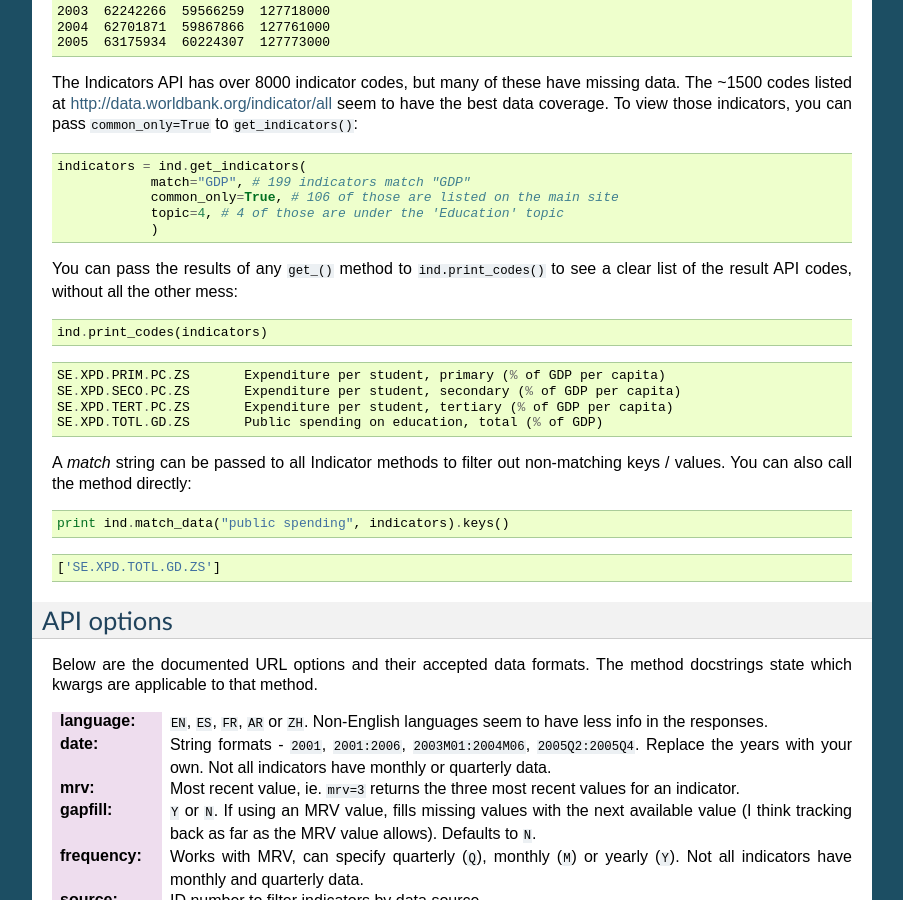
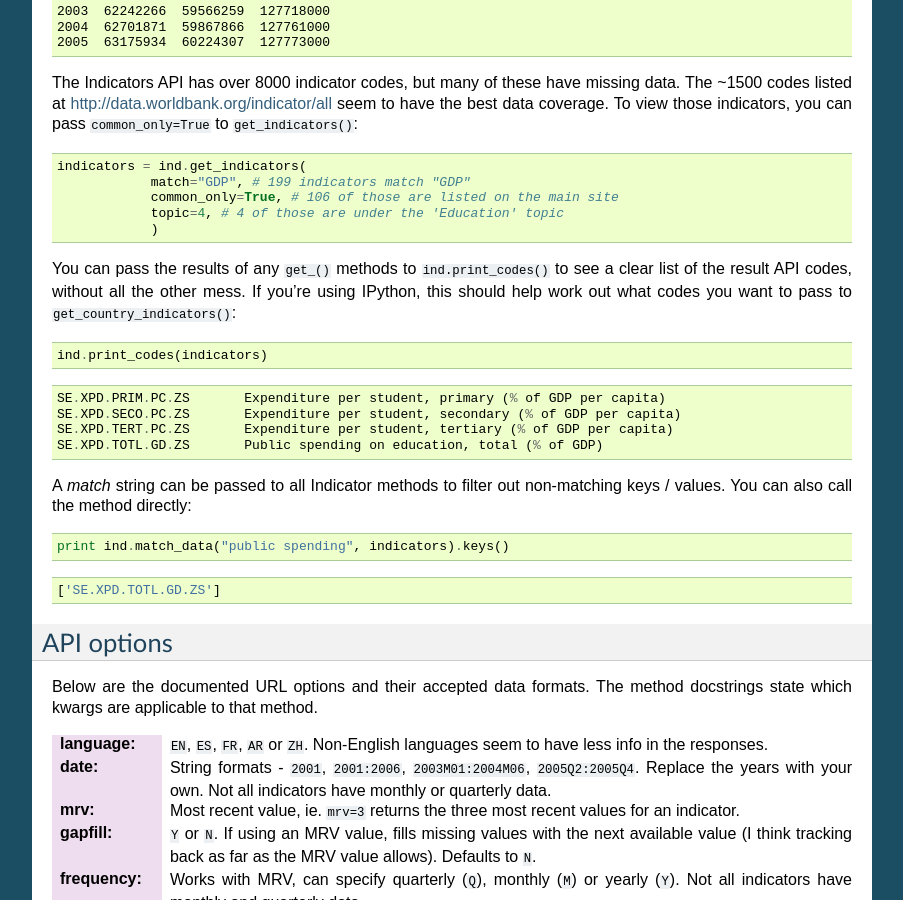
Before and after one commit to mattduck/wbpy, a Sphinx documentation site: the page built from docs/index.rst, in a window 1280 px wide and 900 px high, scrolled down 1466 px. Shown: the whole window, without its empty margins (198-1101 px from the left). Built offline with Sphinx 7.4.7, drawn with Linux system fonts in a browser that asks for light colours.

Commit message:
Some doc tidying

```diff
--- a/README.rst
+++ b/README.rst
@@ -108,8 +108,10 @@ To view those indicators, you can pass ``common_only=True`` to
                 topic=4, # 4 of those are under the 'Education' topic
                 )
 
-You can pass the results of any ``get_()`` method to ``ind.print_codes()`` to
-see a clear list of the result API codes, without all the other mess:
+You can pass the results of any ``get_()`` methods to ``ind.print_codes()`` to
+see a clear list of the result API codes, without all the other mess. If you're
+using IPython, this should help work out what codes you want to pass to
+``get_country_indicators()``:
 
 .. code-block:: python
 
--- a/docs/index.rst
+++ b/docs/index.rst
@@ -16,10 +16,9 @@ Further Contents
     indicators
     climate
 
-
 Indices and tables
 ==================
 
 * :ref:`genindex`
 * :ref:`search`
-* :ref:`modindex`
+.. * :ref:`modindex`
```
